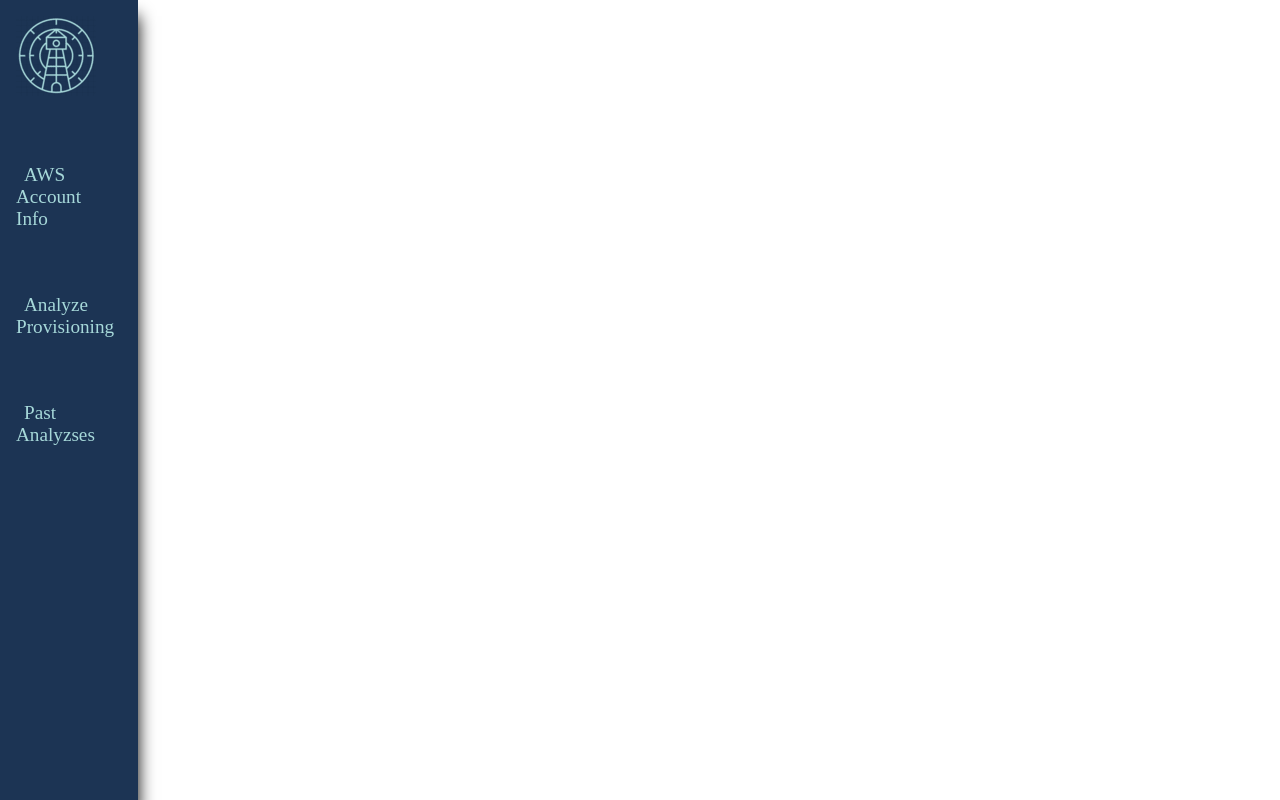
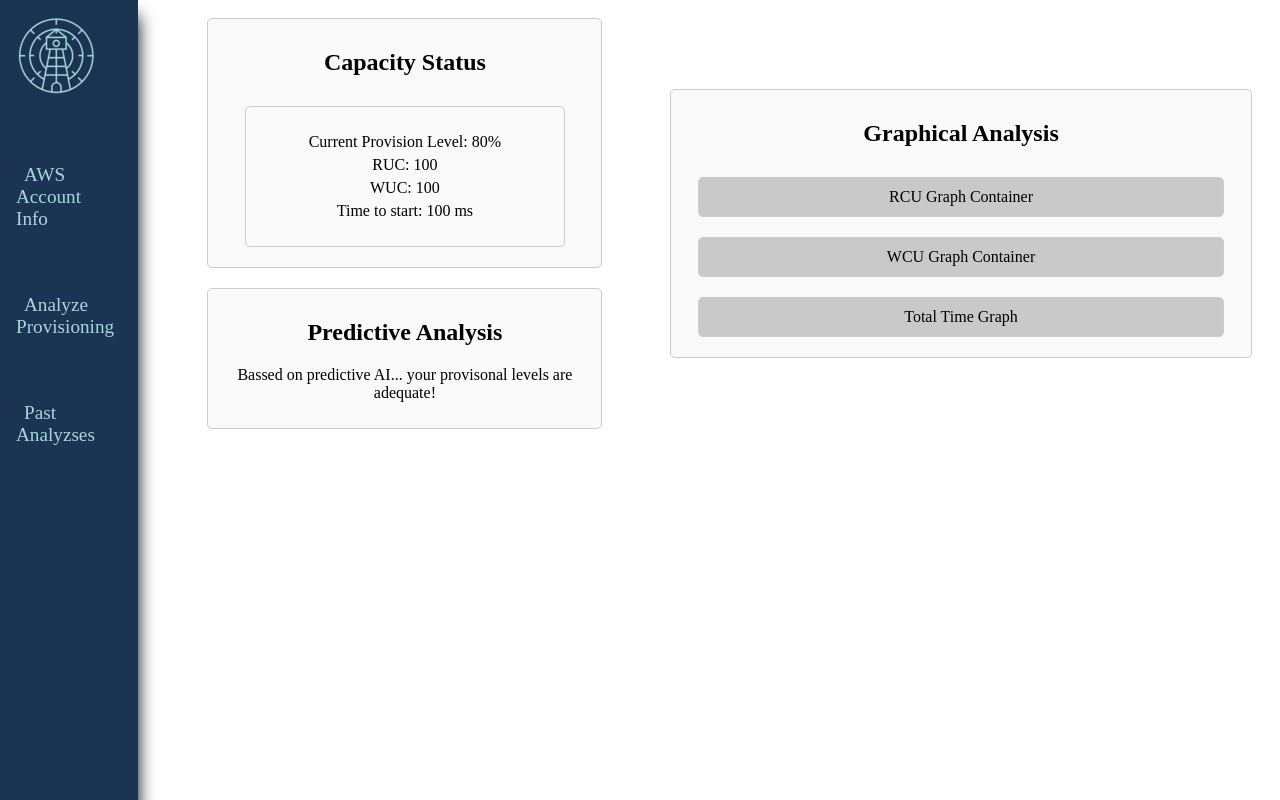
Before and after one commit to oslabs-beta/watchtower, a React app in the folder client/: page / in a window 1280 px wide. Built offline with nearby package versions, Linux system fonts and the light colour scheme; the HTML template or start-up script is replaced by a standard one.

Commit message:
merge with nav-bar

```diff
--- a/client/src/components/App.jsx
+++ b/client/src/components/App.jsx
@@ -1,5 +1,5 @@
 import React from 'react';
-import { BrowserRouter, Routes, Route } from "react-router-dom";
+import { BrowserRouter, Routes, Route } from 'react-router-dom';
 import Dashboard from './Dashboard.jsx';
 import NavBar from './NavBar.jsx';
 
@@ -8,7 +8,8 @@
     <BrowserRouter>
       <NavBar />
       <Routes>
-        {/* <Route path="/" element={<Dashboard />} />
+        <Route path='/' element={<Dashboard />} />
+        {/*
         <Route path="/analyze" element={<Analyze />} />
         <Route path="/pastAnalyzes" element={<PastAnalyzes />} /> */}
       </Routes>
--- a/client/src/styles/Dashboard.scss
+++ b/client/src/styles/Dashboard.scss
@@ -13,6 +13,7 @@
     width: 40%;
     height: 100%;
     border: none;
+    margin-left: 15%;
   }
 
   #rightSide {
```
Also changed, not shown: 1 other file (tests, documents, lock files or other folders).
